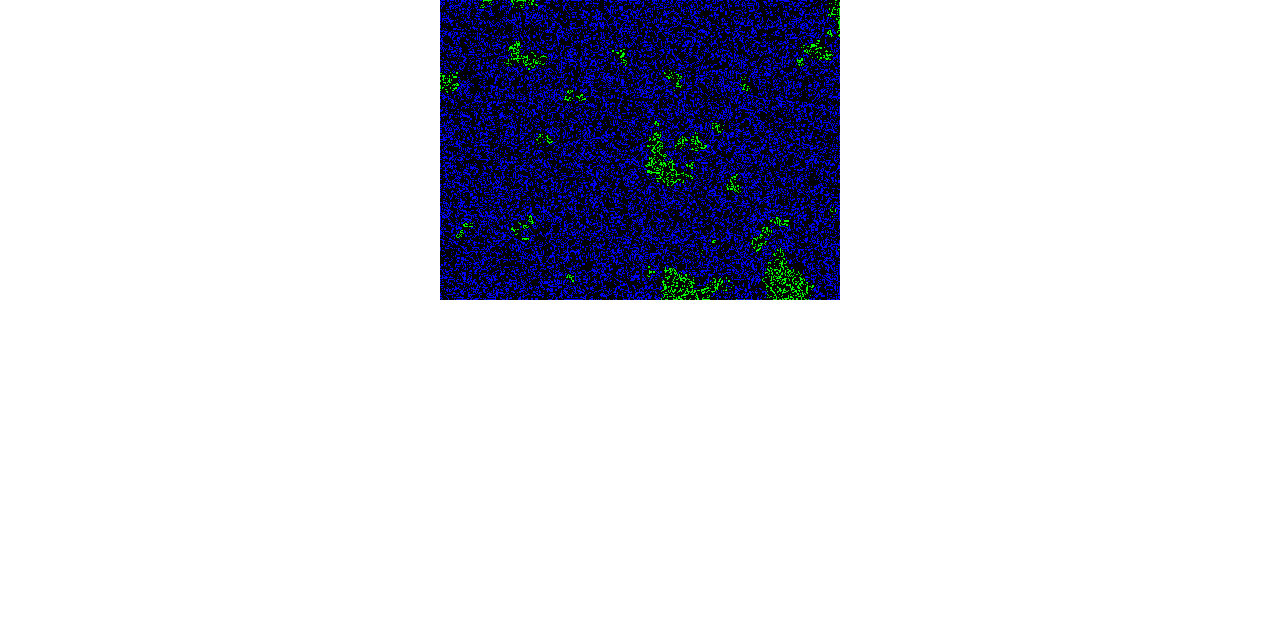
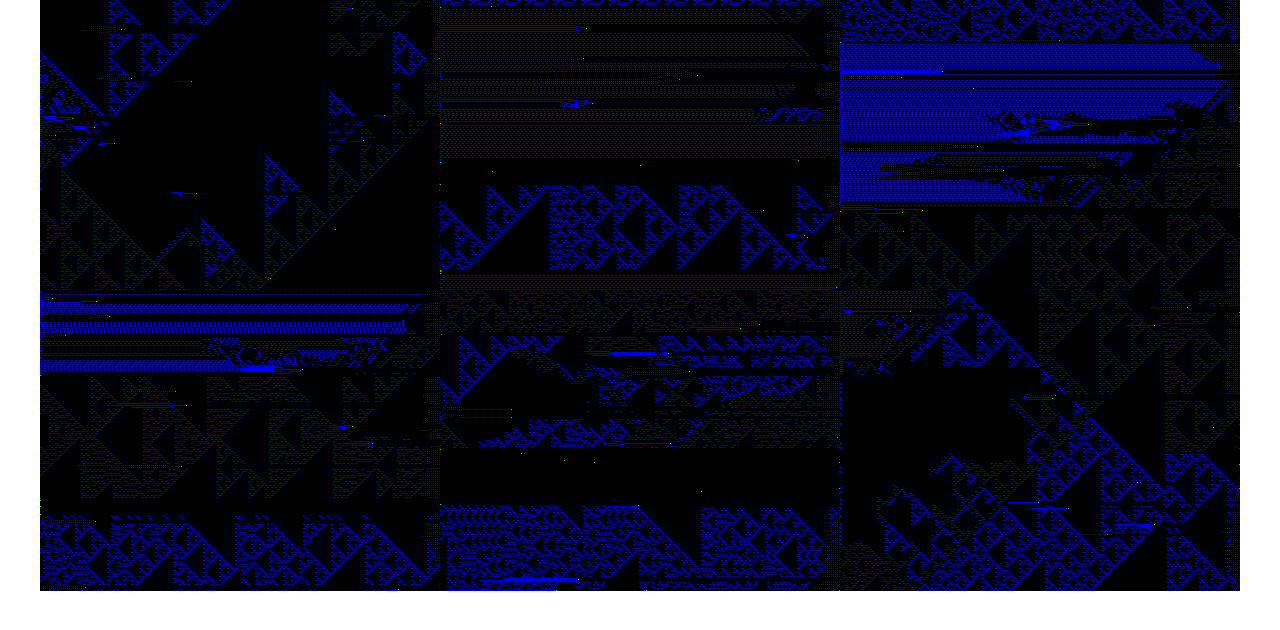
Before and after one commit to bloominstituteoftechnology/CS-Build-Week-1, a React (Create React App) app in the folder guided-demo/cca/: page / in a window 1280 px wide. Shown: the top 630 px of the page. Built offline with nearby package versions, Linux system fonts and the light colour scheme.

Commit message:
triangle galaxies, changed the row and height loops, and changed colorCount.blue to 1

```diff
--- a/guided-demo/cca/src/App.css
+++ b/guided-demo/cca/src/App.css
@@ -1,5 +1,10 @@
 .App {
   text-align: center;
+}
+canvas {
+  margin-top: -0.5%;
+  margin-left: -0.4;
+
 }
 
 .App-logo {
--- a/guided-demo/cca/src/App.js
+++ b/guided-demo/cca/src/App.js
@@ -105,6 +105,12 @@ class CCAApp extends Component {
     return (
       <div>
         <CCACanvas width={400} height={300} />
+        <CCACanvas width={400} height={300} />
+        <CCACanvas width={400} height={300} />
+        <CCACanvas width={400} height={300} />
+        <CCACanvas width={400} height={300} />
+        <CCACanvas width={400} height={300} />
+
       </div>
     )
   }
--- a/guided-demo/cca/src/cca.js
+++ b/guided-demo/cca/src/cca.js
@@ -67,6 +67,7 @@ class Life {
         buffer[row][col] = (Math.random() * MODULO) | 0;
       }
     }
+
     // console.log('cells after randomize', this.cells);
   }
 
@@ -74,7 +75,7 @@ class Life {
    * Run the simulation for a single step
    */
   step() {
-    let backBufferIndex = this.currentBufferIndex === 0 ? 1 : 0;
+    let backBufferIndex = this.currentBufferIndex === 0 ? 1 : 0; //switch the (: 0) for 1, and it turns into a strobe
     let currentBuffer = this.cells[this.currentBufferIndex];
     let backBuffer = this.cells[backBufferIndex];
 
@@ -84,7 +85,7 @@ class Life {
       let colorCount = {
         red: 1,
         green: 0,
-        blue: 0,
+        blue: 1,
         };
 
       // 000
@@ -100,7 +101,7 @@ class Life {
       if(col > 0){
         switch (currentBuffer[row][col - 1]){
           case 0:
-                  // nothing
+                  colorCount.green++; //added a green background
                   break;
           case 1:
                 colorCount.red++;
@@ -318,7 +319,7 @@ class Life {
           } else {
             backBuffer[row][col] = currentBuffer[row][col];
           }
-        }
+        }``
       }
     }
     this.currentBufferIndex = this.currentBufferIndex === 0? 1: 0;
```
